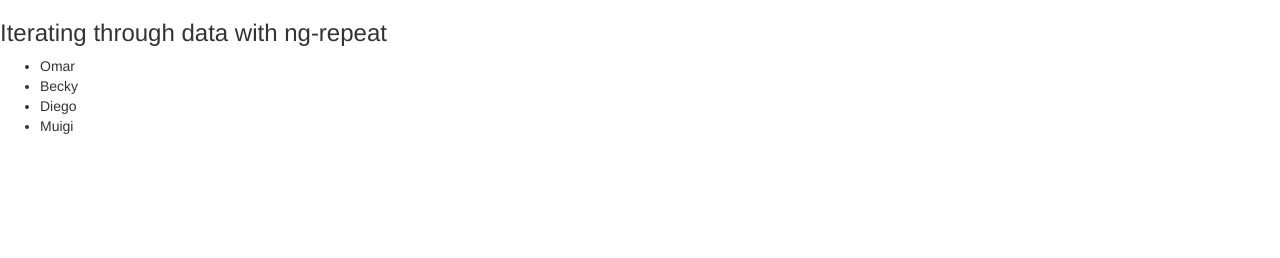
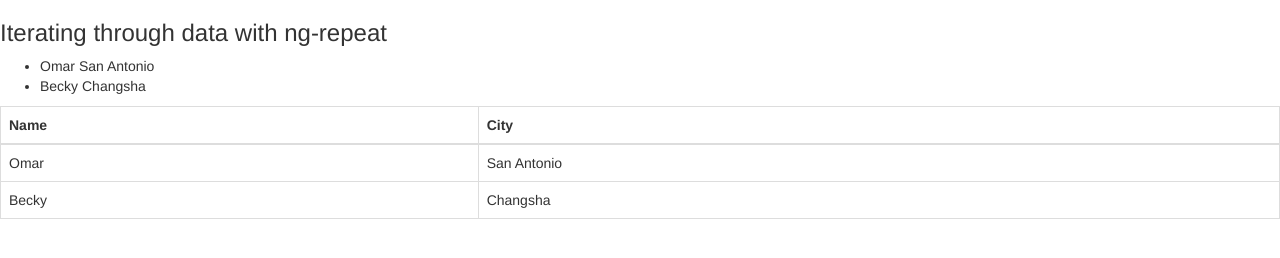
Before and after one commit to WritingPanda/angulartutorial, a plain HTML site: page index.html in a window 1280 px wide. Drawn offline with Linux system fonts and the light colour scheme.

Commit message:
Learning more about ng-repeat using arrays and an array of objects. Also, used in both an unordered list and a table.

```diff
--- a/index.html
+++ b/index.html
@@ -6,14 +6,29 @@
 		<title>More on Directives</title>
 	</head>
 	<body>
-
-		<div data-ng-init="names=['Omar', 'Becky', 'Diego', 'Muigi']">
+		<!-- Lecture 21 on ng-repeat using an array and an array of objects -->
+		<div data-ng-init="people=[{name: 'Omar', city: 'San Antonio'}, {name: 'Becky', city: 'Changsha'} ]">
 			<h3>
 				Iterating through data with ng-repeat
 			</h3>
 			<ul>
-				<li ng-repeat="name in names">{{ name }}</li>
+				<li data-ng-repeat="person in people">{{ person.name }} {{ person.city }}</li>
 			</ul>
+
+			<table class="table table-bordered">
+				<thead>
+					<tr>
+						<th>Name</th>
+						<th>City</th>
+					</tr>
+				</thead>
+				<tbody>
+					<tr data-ng-repeat="person in people">
+						<td>{{ person.name }}</td>
+						<td>{{ person.city }}</td>
+					</tr>
+				</tbody>
+			</table>
 		</div>
 
 		<script src="js/app.js"></script>
```
